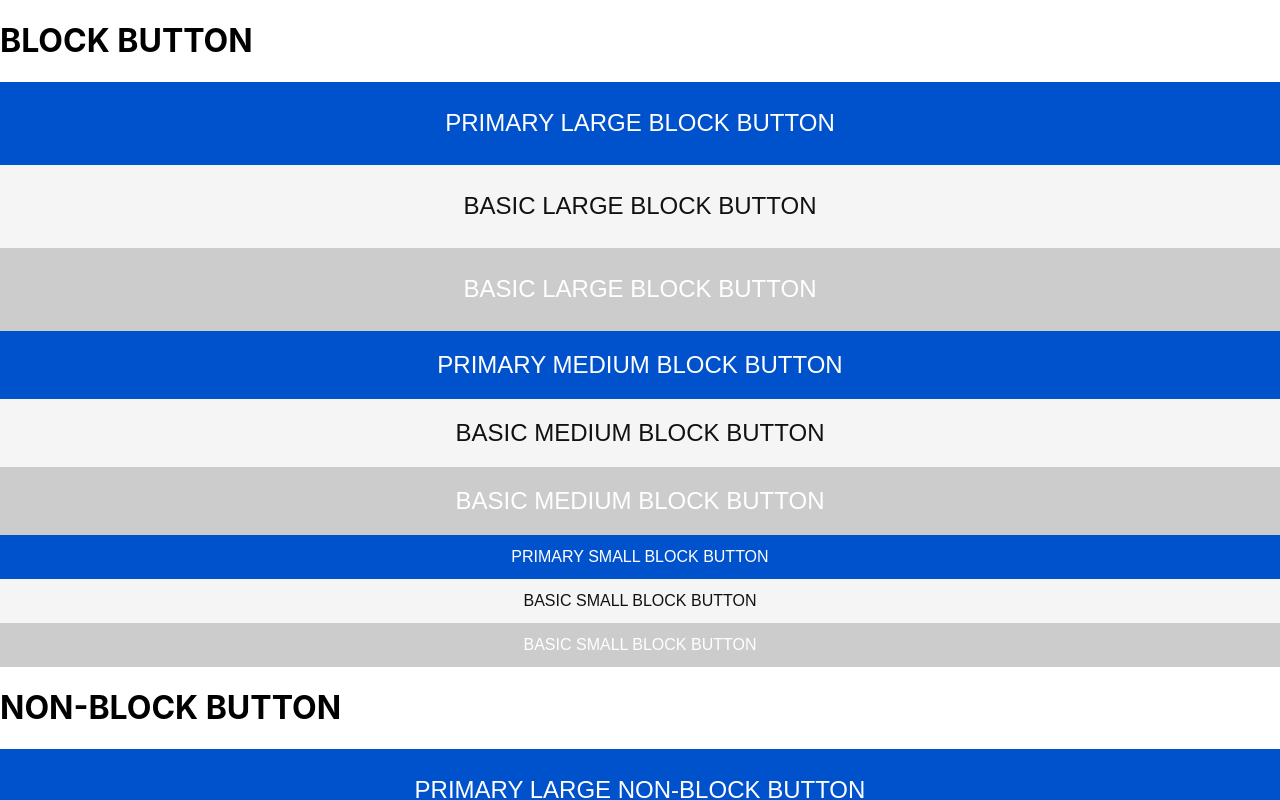
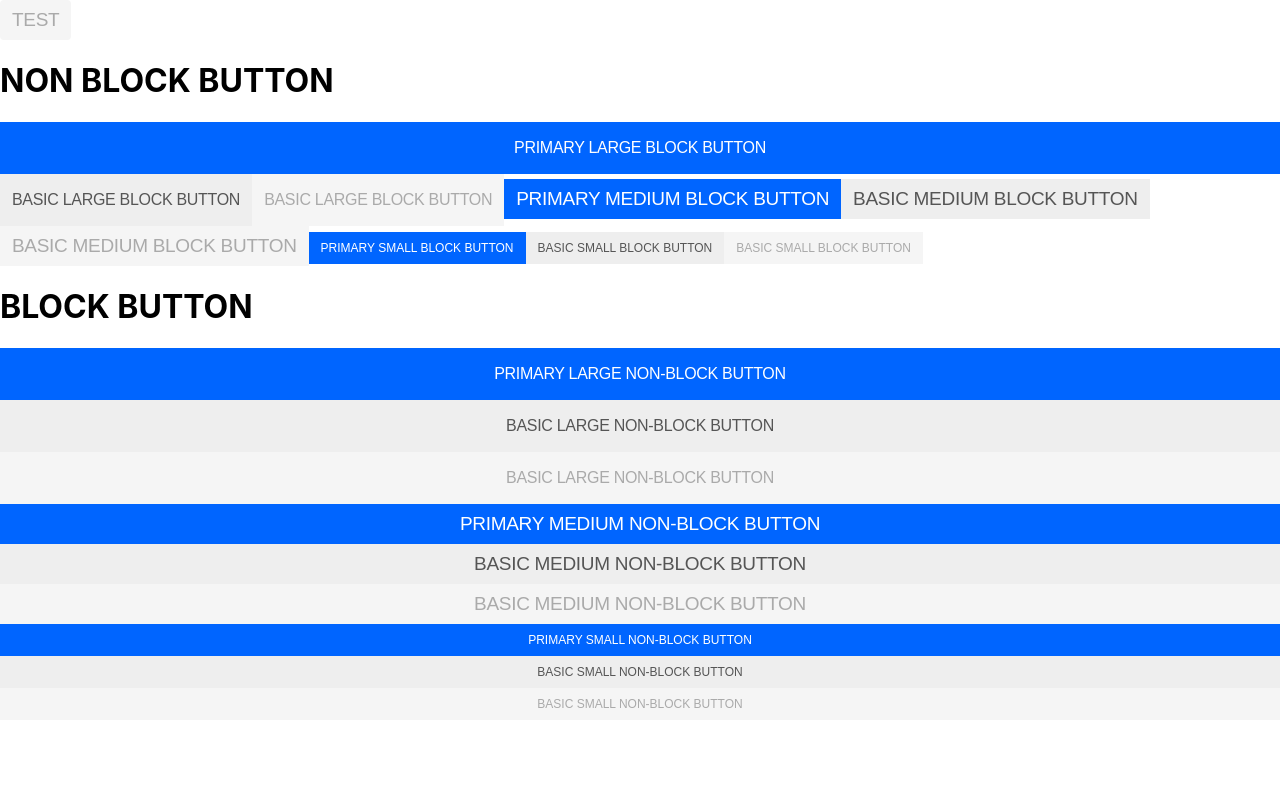
Before and after one commit to humans-corp/humans-design-system, a React (Create React App) app in the folder ui-components/: page / in a window 1280 px wide. Shown: the top 800 px of the page. Built offline with nearby package versions, Linux system fonts and the light colour scheme.

Commit message:
[HP-395] design system 에 맞게 수정

```diff
--- a/ui-components/src/App.tsx
+++ b/ui-components/src/App.tsx
@@ -1,16 +1,29 @@
 import React from "react";
-import Button, { ButtonSize, ButtonColor } from "./Button/Button";
+import Button, { ButtonSize, ButtonVariant } from "./Button/Button";
+// import HdsColor from './HdsColor';
 
 function Buttons() {
   return (
     <>
+      {/* test */}
+      <div>
+        <Button
+          isBlock={false}
+          isRounded={true}
+          disabled={true}
+          variant={ButtonVariant.PRIMARY}
+          size={ButtonSize.MEDIUM}
+        >
+          TEST
+        </Button>
+      </div>
       {/* NOTE prefix 는 vscode COMMENT ANCHOR extension 입니다. */}
-      <h1>BLOCK BUTTON</h1>
+      <h1>NON BLOCK BUTTON</h1>
       <div className="App">
         {/* NOTE PRIMARY LARGE BLOCK BUTTON */}
         <Button
           size={ButtonSize.LARGE}
-          colors={ButtonColor.PRIMARY}
+          variant={ButtonVariant.PRIMARY}
         >
           PRIMARY LARGE BLOCK BUTTON
         </Button>
@@ -18,8 +31,8 @@ function Buttons() {
         {/* NOTE BASIC LARGE BLOCK BUTTON */}
         <Button
           size={ButtonSize.LARGE}
-          isBlock={true}
-          colors={ButtonColor.BASIC}
+          isBlock={false}
+          variant={ButtonVariant.BASIC}
         >
           BASIC LARGE BLOCK BUTTON
         </Button>
@@ -27,9 +40,9 @@ function Buttons() {
         {/* NOTE BASIC LARGE BLOCK DISABLED BUTTON */}
         <Button
           size={ButtonSize.LARGE}
-          isBlock={true}
+          isBlock={false}
           disabled={true}
-          colors={ButtonColor.BASIC}
+          variant={ButtonVariant.BASIC}
         >
           BASIC LARGE BLOCK BUTTON
         </Button>
@@ -37,8 +50,8 @@ function Buttons() {
         {/* NOTE PRIMARY MEDIUM BLOCK BUTTON */}
         <Button
           size={ButtonSize.MEDIUM}
-          isBlock={true}
-          colors={ButtonColor.PRIMARY}
+          isBlock={false}
+          variant={ButtonVariant.PRIMARY}
         >
           PRIMARY MEDIUM BLOCK BUTTON
         </Button>
@@ -46,8 +59,8 @@ function Buttons() {
         {/* NOTE BASIC MEDIUM BLOCK BUTTON */}
         <Button
           size={ButtonSize.MEDIUM}
-          isBlock={true}
-          colors={ButtonColor.BASIC}
+          isBlock={false}
+          variant={ButtonVariant.BASIC}
         >
           BASIC MEDIUM BLOCK BUTTON
         </Button>
@@ -55,9 +68,9 @@ function Buttons() {
         {/* NOTE BASIC MEDIUM BLOCK DISABLED BUTTON */}
         <Button
           size={ButtonSize.MEDIUM}
-          isBlock={true}
+          isBlock={false}
           disabled={true}
-          colors={ButtonColor.BASIC}
+          variant={ButtonVariant.BASIC}
         >
           BASIC MEDIUM BLOCK BUTTON
         </Button>
@@ -65,8 +78,8 @@ function Buttons() {
         {/* NOTE PRIMARY SMALL BLOCK BUTTON */}
         <Button
           size={ButtonSize.SMALL}
-          isBlock={true}
-          colors={ButtonColor.PRIMARY}
+          isBlock={false}
+          variant={ButtonVariant.PRIMARY}
         >
           PRIMARY SMALL BLOCK BUTTON
         </Button>
@@ -74,8 +87,8 @@ function Buttons() {
         {/* NOTE BASIC SMALL BLOCK BUTTON */}
         <Button
           size={ButtonSize.SMALL}
-          isBlock={true}
-          colors={ButtonColor.BASIC}
+          isBlock={false}
+          variant={ButtonVariant.BASIC}
         >
           BASIC SMALL BLOCK BUTTON
         </Button>
@@ -83,20 +96,20 @@ function Buttons() {
         {/* NOTE BASIC SMALL BLOCK DISABLED BUTTON */}
         <Button
           size={ButtonSize.SMALL}
-          isBlock={true}
+          isBlock={false}
           disabled={true}
-          colors={ButtonColor.BASIC}
+          variant={ButtonVariant.BASIC}
         >
           BASIC SMALL BLOCK BUTTON
         </Button>
       </div>
 
-      <h1>NON-BLOCK BUTTON</h1>
+      <h1>BLOCK BUTTON</h1>
       <div className="App">
         {/* NOTE PRIMARY LARGE NON-BLOCK BUTTON */}
         <Button
           size={ButtonSize.LARGE}
-          colors={ButtonColor.PRIMARY}
+          variant={ButtonVariant.PRIMARY}
         >
           PRIMARY LARGE NON-BLOCK BUTTON
         </Button>
@@ -104,7 +117,7 @@ function Buttons() {
         {/* NOTE BASIC LARGE NON-BLOCK BUTTON */}
         <Button
           size={ButtonSize.LARGE}
-          colors={ButtonColor.BASIC}
+          variant={ButtonVariant.BASIC}
         >
           BASIC LARGE NON-BLOCK BUTTON
         </Button>
@@ -113,7 +126,7 @@ function Buttons() {
         <Button
           size={ButtonSize.LARGE}
           disabled={true}
-          colors={ButtonColor.BASIC}
+          variant={ButtonVariant.BASIC}
         >
           BASIC LARGE NON-BLOCK BUTTON
         </Button>
@@ -121,7 +134,7 @@ function Buttons() {
         {/* NOTE PRIMARY MEDIUM NON-BLOCK BUTTON */}
         <Button
           size={ButtonSize.MEDIUM}
-          colors={ButtonColor.PRIMARY}
+          variant={ButtonVariant.PRIMARY}
         >
           PRIMARY MEDIUM NON-BLOCK BUTTON
         </Button>
@@ -129,7 +142,7 @@ function Buttons() {
         {/* NOTE BASIC MEDIUM NON-BLOCK BUTTON */}
         <Button
           size={ButtonSize.MEDIUM}
-          colors={ButtonColor.BASIC}
+          variant={ButtonVariant.BASIC}
         >
           BASIC MEDIUM NON-BLOCK BUTTON
         </Button>
@@ -138,7 +151,7 @@ function Buttons() {
         <Button
           size={ButtonSize.MEDIUM}
           disabled={true}
-          colors={ButtonColor.BASIC}
+          variant={ButtonVariant.BASIC}
         >
           BASIC MEDIUM NON-BLOCK BUTTON
         </Button>
@@ -146,7 +159,7 @@ function Buttons() {
         {/* NOTE PRIMARY SMALL NON-BLOCK BUTTON */}
         <Button
           size={ButtonSize.SMALL}
-          colors={ButtonColor.PRIMARY}
+          variant={ButtonVariant.PRIMARY}
         >
           PRIMARY SMALL NON-BLOCK BUTTON
         </Button>
@@ -154,7 +167,7 @@ function Buttons() {
         {/* NOTE BASIC SMALL NON-BLOCK BUTTON */}
         <Button
           size={ButtonSize.SMALL}
-          colors={ButtonColor.BASIC}
+          variant={ButtonVariant.BASIC}
         >
           BASIC SMALL NON-BLOCK BUTTON
         </Button>
@@ -163,7 +176,7 @@ function Buttons() {
         <Button
           size={ButtonSize.SMALL}
           disabled={true}
-          colors={ButtonColor.BASIC}
+          variant={ButtonVariant.BASIC}
         >
           BASIC SMALL NON-BLOCK BUTTON
         </Button>
--- a/ui-components/src/Button/Button.tsx
+++ b/ui-components/src/Button/Button.tsx
@@ -9,71 +9,99 @@ export enum ButtonSize {
   SMALL = 'small',
 }
 
-export enum ButtonColor {
+export enum ButtonVariant {
   BASIC = 'basic',
   PRIMARY = 'primary',
+  TINT = 'tint',
+  OUTLINE = 'outline',
 }
 
 type Props = {
   type?: 'button' | 'submit' | 'reset';
   isBlock?: boolean;
   size?: ButtonSize;
-  borderColor?: string;
   isRounded?: boolean;
-  colors?: ButtonColor;
+  variant?: ButtonVariant;
   disabled?: boolean;
   onClick?(): void;
 };
 
 const ComponentSize = (size: ButtonSize = ButtonSize.SMALL): string => ({
-  small: '44',
-  medium: '68',
-  large: '83',
+  small: '32',
+  medium: '40',
+  large: '52',
 }[size]);
 
 const ComponentTextSize = (size: ButtonSize = ButtonSize.SMALL): string => ({
-  small: '16',
-  medium: '24',
-  large: '24',
+  small: '12',
+  medium: '19',
+  large: '16',
 }[size]);
 
-const ComponentBackground = (color: ButtonColor = ButtonColor.BASIC, disabled: boolean = false): string => ({
-  basic: disabled ? HdsColor.HDSGRAY400 : HdsColor.HDSGRAY100,
-  primary: disabled ? HdsColor.HDSGRAY400 : HdsColor.HDSBLUE500,
-}[color]);
+const ComponentBackground = (variant: ButtonVariant = ButtonVariant.BASIC, disabled: boolean = false): string => ({
+  basic: disabled ? HdsColor.HDSGRAY100 : HdsColor.HDSGRAY200,
+  primary: disabled ? HdsColor.HDSGRAY100 : HdsColor.HDSBLUE400,
+  tint: disabled ? HdsColor.HDSGRAY100 : HdsColor.HDSBLUE50,
+  outline: HdsColor.HDSWHITE,
+}[variant]);
 
-const ComponentTextColor = (color: ButtonColor = ButtonColor.BASIC, disabled: boolean = false): string => ({
-  basic: disabled ? HdsColor.HDSWHITE : HdsColor.HDSGRAY900,
-  primary: disabled ? HdsColor.HDSWHITE : HdsColor.HDSWHITE,
-}[color]);
+const ComponentTextColor = (variant: ButtonVariant = ButtonVariant.BASIC, disabled: boolean = false): string => ({
+  basic: disabled ? HdsColor.HDSGRAY500 : HdsColor.HDSGRAY700,
+  primary: disabled ? HdsColor.HDSGRAY500 : HdsColor.HDSWHITE,
+  tint: disabled ? HdsColor.HDSGRAY500 : HdsColor.HDSBLUE400,
+  outline: disabled ? HdsColor.HDSGRAY400 : HdsColor.HDSBLUE400,
+}[variant]);
+
+const ComponentBorder = (variant: ButtonVariant = ButtonVariant.BASIC, disabled: boolean = false) => {
+  if (variant === ButtonVariant.OUTLINE) {
+    if (disabled) {
+      return `border: 1px solid ${HdsColor.HDSGRAY300}`;
+    } else {
+      return `border: 1px solid ${HdsColor.HDSBLUE400}`;
+    }
+  } else {
+    return 'border: 0';
+  }
+}
+
+const ComponentHover = (variant: ButtonVariant = ButtonVariant.BASIC): string => ({
+  basic: HdsColor.HDSGRAY300,
+  primary: HdsColor.HDSBLUE500,
+  tint: HdsColor.HDSBLUE100,
+  outline: HdsColor.HDSBLUE50,
+}[variant]);
+
 
 const Button = styled.button<Props>`
   appearance: none;
   display: ${props => props.isBlock ? 'flex' : 'inline-flex'};
   width: ${props => props.isBlock ? '100%' : 'auto'};
-  min-width: 68px;
+  min-width: 50px;
   align-items: center;
   justify-content: center;
   height: ${props => `${ComponentSize(props.size)}px`};
-  ${props => props.borderColor
-    ? `border: 1px solid ${props.borderColor}`
-    : `border: 0`};
+  ${props => `${ComponentBorder(props.variant, props.disabled)}`};
   ${props => props.isRounded && `border-radius: 4px;`};
-  padding: 5px 15px;
+  padding: 0 12px;
   box-sizing: border-box;
-  background: ${props => `${ComponentBackground(props.colors, props.disabled)}`};
+  background: ${props => `${ComponentBackground(props.variant, props.disabled)}`};
+  font-weight: normal;
   font-size: ${props => `${ComponentTextSize(props.size)}px`};
-  color: ${props => props.colors ? `${ComponentTextColor(props.colors, props.disabled)}` : `${ComponentTextColor()}`};
-  cursor: ${props => props.disabled ? 'not-allowed' : 'pointer'}
+  color: ${props => props.variant ? `${ComponentTextColor(props.variant, props.disabled)}` : `${ComponentTextColor()}`};
+  ${props => props.size !== ButtonSize.SMALL && 'letter-spacing: -.3'}px;
+  cursor: ${props => props.disabled ? 'not-allowed' : 'pointer'};
+
+  &:hover {
+    ${props => !props.disabled && `background: ${ComponentHover(props.variant)}`}
+  }
 `;
 
 const ButtonComponent = ({
   type,
   isBlock,
   size,
-  borderColor,
   isRounded,
-  colors,
+  variant,
   disabled,
   children,
   onClick,
@@ -84,9 +112,8 @@ const ButtonComponent = ({
     type={type ? type : 'button'}
     isBlock={isBlock ?? true}
     size={size}
-    borderColor={borderColor}
     isRounded={isRounded}
-    colors={colors}
+    variant={variant}
     disabled={disabled}
     onClick={onClick}
   >
```
